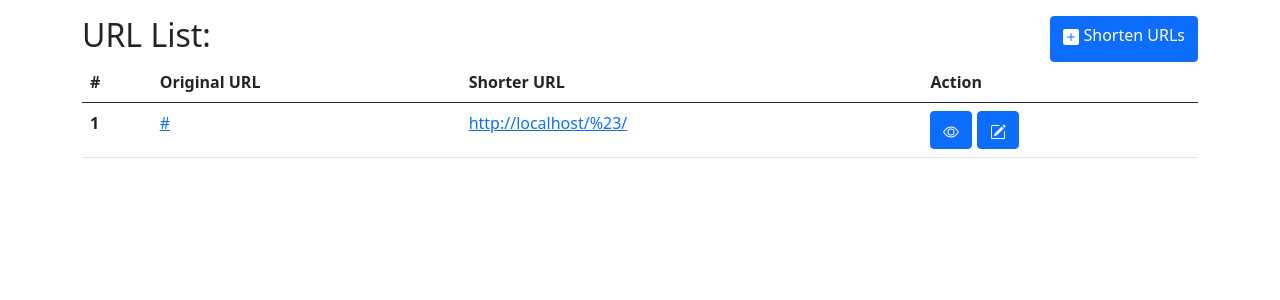
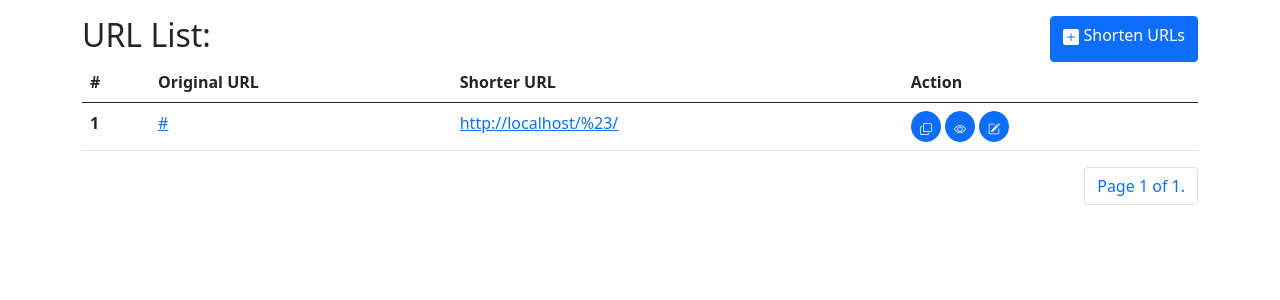
Before and after one commit to RupamHalder/url_shortener_application, a Django app: page /list/ in a window 1280 px wide. Shown: the part 56-356 px from the top of the page. Run offline with Django 4.2, Linux system fonts and the light colour scheme; tables that the repository leaves empty hold one stand-in row (values such as "Sample post").

Commit message:
added functionality to copy short url and added pagination

```diff
--- a/app_url_shortener/templates/base.html
+++ b/app_url_shortener/templates/base.html
@@ -24,6 +24,9 @@
     {% endblock content %}
 </div>
 
+<!-- Jquery -->
+<script src="https://code.jquery.com/jquery-3.7.1.min.js" integrity="sha256-/JqT3SQfawRcv/BIHPThkBvs0OEvtFFmqPF/lYI/Cxo=" crossorigin="anonymous"></script>
+
 <!-- Optional JavaScript; choose one of the two! -->
 
 <!-- Option 1: Bootstrap Bundle with Popper -->
@@ -36,5 +39,8 @@
 <script src="https://cdn.jsdelivr.net/npm/@popperjs/core@2.9.2/dist/umd/popper.min.js" integrity="sha384-IQsoLXl5PILFhosVNubq5LC7Qb9DXgDA9i+tQ8Zj3iwWAwPtgFTxbJ8NT4GN1R8p" crossorigin="anonymous"></script>
 <script src="https://cdn.jsdelivr.net/npm/bootstrap@5.0.2/dist/js/bootstrap.min.js" integrity="sha384-cVKIPhGWiC2Al4u+LWgxfKTRIcfu0JTxR+EQDz/bgldoEyl4H0zUF0QKbrJ0EcQF" crossorigin="anonymous"></script>
 -->
+
+{% block page_js %}
+{% endblock page_js %}
 </body>
 </html>
--- a/app_url_shortener/templates/url/shorten-url-list.html
+++ b/app_url_shortener/templates/url/shorten-url-list.html
@@ -1,14 +1,25 @@
-{% extends 'base.html' %}
-{% load static %}
-{% block content %}
-    <div class="d-flex justify-content-between"><h2>URL List:</h2>
+{% extends 'base.html' %} {% load static %} {% block content %}
+<div class="d-flex justify-content-between">
+  <h2>URL List:</h2>
   <a href="{% url 'shorten-url' %}" type="button" class="btn btn-primary">
-            <svg xmlns="http://www.w3.org/2000/svg" width="16" height="16" fill="currentColor"
-                 class="bi bi-plus-square-fill" viewBox="0 0 16 16">
-                <path d="M2 0a2 2 0 0 0-2 2v12a2 2 0 0 0 2 2h12a2 2 0 0 0 2-2V2a2 2 0 0 0-2-2zm6.5 4.5v3h3a.5.5 0 0 1 0 1h-3v3a.5.5 0 0 1-1 0v-3h-3a.5.5 0 0 1 0-1h3v-3a.5.5 0 0 1 1 0"></path>
+    <svg
+      xmlns="http://www.w3.org/2000/svg"
+      width="16"
+      height="16"
+      fill="currentColor"
+      class="bi bi-plus-square-fill"
+      viewBox="0 0 16 16"
+    >
+      <path
+        d="M2 0a2 2 0 0 0-2 2v12a2 2 0 0 0 2 2h12a2 2 0 0 0 2-2V2a2 2 0 0 0-2-2zm6.5 4.5v3h3a.5.5 0 0 1 0 1h-3v3a.5.5 0 0 1-1 0v-3h-3a.5.5 0 0 1 0-1h3v-3a.5.5 0 0 1 1 0"
+      ></path>
     </svg>
     Shorten URLs
   </a>
+</div>
+
+<div class="alert alert-success" id="url-copy-message" style="display: none;" role="alert">
+    The Shorter URL has been copied!
 </div>
 
 <table class="table">
@@ -24,35 +35,125 @@
     {% for shorten_url in shorten_url_list %}
     <tr>
       <th scope="row">{{forloop.counter}}</th>
-            <td><a href="{{shorten_url.original_url}}" target="_blank">{{shorten_url.original_url}}</a></td>
-            <td><a href="{% url 'open-shorten-url' shorten_url.short_url %}"
-                   target="_blank">
-                   {{ request.scheme }}://{{ request.get_host }}{% url 'open-shorten-url' shorten_url.short_url %}</a></td>
       <td>
-                <a href="{% url 'shorten-url-detail' shorten_url.pk %}" type="button" class="btn btn-primary">
-                    <svg xmlns="http://www.w3.org/2000/svg" width="16" height="16" fill="currentColor" class="bi bi-eye"
-                         viewBox="0 0 16 16">
-                        <path d="M16 8s-3-5.5-8-5.5S0 8 0 8s3 5.5 8 5.5S16 8 16 8M1.173 8a13 13 0 0 1 1.66-2.043C4.12 4.668 5.88 3.5 8 3.5s3.879 1.168 5.168 2.457A13 13 0 0 1 14.828 8q-.086.13-.195.288c-.335.48-.83 1.12-1.465 1.755C11.879 11.332 10.119 12.5 8 12.5s-3.879-1.168-5.168-2.457A13 13 0 0 1 1.172 8z"/>
-                        <path d="M8 5.5a2.5 2.5 0 1 0 0 5 2.5 2.5 0 0 0 0-5M4.5 8a3.5 3.5 0 1 1 7 0 3.5 3.5 0 0 1-7 0"/>
+        <a href="{{shorten_url.original_url}}" target="_blank"
+          >{{shorten_url.original_url}}</a
+        >
+      </td>
+      <td>
+        <a
+          href="{% url 'open-shorten-url' shorten_url.short_url %}"
+          target="_blank"
+        >
+          {{ request.scheme }}://{{ request.get_host }}{% url 'open-shorten-url' shorten_url.short_url %}</a
+        >
+      </td>
+      <td>
+        <a
+          href="javascript:void(0);"
+          type="button"
+          class="btn btn-primary btn-sm rounded-pill btnCopyShortURL"
+          title="Copy Short URL"
+          data-short-url="{{ request.scheme }}://{{ request.get_host }}{% url 'open-shorten-url' shorten_url.short_url %}"
+        >
+        <svg xmlns="http://www.w3.org/2000/svg" width="12" height="16" fill="currentColor" class="bi bi-copy" viewBox="0 0 16 16">
+            <path fill-rule="evenodd" d="M4 2a2 2 0 0 1 2-2h8a2 2 0 0 1 2 2v8a2 2 0 0 1-2 2H6a2 2 0 0 1-2-2zm2-1a1 1 0 0 0-1 1v8a1 1 0 0 0 1 1h8a1 1 0 0 0 1-1V2a1 1 0 0 0-1-1zM2 5a1 1 0 0 0-1 1v8a1 1 0 0 0 1 1h8a1 1 0 0 0 1-1v-1h1v1a2 2 0 0 1-2 2H2a2 2 0 0 1-2-2V6a2 2 0 0 1 2-2h1v1z"/>
           </svg>
         </a>
-                <a href="{% url 'edit-shorten-url' shorten_url.pk %}" type="button" class="btn btn-primary">
-                    <svg xmlns="http://www.w3.org/2000/svg" width="16" height="16" fill="currentColor"
-                         class="bi bi-pencil-square" viewBox="0 0 16 16">
-                        <path d="M15.502 1.94a.5.5 0 0 1 0 .706L14.459 3.69l-2-2L13.502.646a.5.5 0 0 1 .707 0l1.293 1.293zm-1.75 2.456-2-2L4.939 9.21a.5.5 0 0 0-.121.196l-.805 2.414a.25.25 0 0 0 .316.316l2.414-.805a.5.5 0 0 0 .196-.12l6.813-6.814z"/>
-                        <path fill-rule="evenodd"
-                              d="M1 13.5A1.5 1.5 0 0 0 2.5 15h11a1.5 1.5 0 0 0 1.5-1.5v-6a.5.5 0 0 0-1 0v6a.5.5 0 0 1-.5.5h-11a.5.5 0 0 1-.5-.5v-11a.5.5 0 0 1 .5-.5H9a.5.5 0 0 0 0-1H2.5A1.5 1.5 0 0 0 1 2.5z"/>
+        <a
+          href="{% url 'shorten-url-detail' shorten_url.pk %}"
+          type="button"
+          class="btn btn-primary btn-sm rounded-pill"
+          title="View"
+        >
+          <svg
+            xmlns="http://www.w3.org/2000/svg"
+            width="12"
+            height="16"
+            fill="currentColor"
+            class="bi bi-eye"
+            viewBox="0 0 16 16"
+          >
+            <path
+              d="M16 8s-3-5.5-8-5.5S0 8 0 8s3 5.5 8 5.5S16 8 16 8M1.173 8a13 13 0 0 1 1.66-2.043C4.12 4.668 5.88 3.5 8 3.5s3.879 1.168 5.168 2.457A13 13 0 0 1 14.828 8q-.086.13-.195.288c-.335.48-.83 1.12-1.465 1.755C11.879 11.332 10.119 12.5 8 12.5s-3.879-1.168-5.168-2.457A13 13 0 0 1 1.172 8z"
+            />
+            <path
+              d="M8 5.5a2.5 2.5 0 1 0 0 5 2.5 2.5 0 0 0 0-5M4.5 8a3.5 3.5 0 1 1 7 0 3.5 3.5 0 0 1-7 0"
+            />
+          </svg>
+        </a>
+        <a
+          href="{% url 'edit-shorten-url' shorten_url.pk %}"
+          type="button"
+          class="btn btn-primary btn-sm rounded-pill"
+          title="Edit"
+        >
+          <svg
+            xmlns="http://www.w3.org/2000/svg"
+            width="12"
+            height="16"
+            fill="currentColor"
+            class="bi bi-pencil-square"
+            viewBox="0 0 16 16"
+          >
+            <path
+              d="M15.502 1.94a.5.5 0 0 1 0 .706L14.459 3.69l-2-2L13.502.646a.5.5 0 0 1 .707 0l1.293 1.293zm-1.75 2.456-2-2L4.939 9.21a.5.5 0 0 0-.121.196l-.805 2.414a.25.25 0 0 0 .316.316l2.414-.805a.5.5 0 0 0 .196-.12l6.813-6.814z"
+            />
+            <path
+              fill-rule="evenodd"
+              d="M1 13.5A1.5 1.5 0 0 0 2.5 15h11a1.5 1.5 0 0 0 1.5-1.5v-6a.5.5 0 0 0-1 0v6a.5.5 0 0 1-.5.5h-11a.5.5 0 0 1-.5-.5v-11a.5.5 0 0 1 .5-.5H9a.5.5 0 0 0 0-1H2.5A1.5 1.5 0 0 0 1 2.5z"
+            />
           </svg>
         </a>
       </td>
     </tr>
-        {% endfor %}
-        {% if shorten_url_list|length == 0 %}
+    {% endfor %} {% if shorten_url_list|length == 0 %}
     <tr>
-            <td colspan="4">
-            </td>
+      <td colspan="4"></td>
     </tr>
     {% endif %}
   </tbody>
 </table>
+
+<nav aria-label="Page navigation example">
+  <ul class="pagination justify-content-end">
+    {% if page_obj.has_previous %}
+    <li class="page-item">
+      <a class="page-link" href="?page=1" tabindex="-1" aria-disabled="true"
+        >First</a
+      >
+    </li>
+    <li class="page-item">
+      <a
+        class="page-link"
+        href="?page={{ page_obj.previous_page_number }}"
+        tabindex="-1"
+        aria-disabled="true"
+        >Previous</a
+      >
+    </li>
+    {% endif %}
+
+    <li class="page-item">
+      <a class="page-link" href="javascript:void(0);" disabled>
+        Page {{ page_obj.number }} of {{ page_obj.paginator.num_pages }}.
+      </a>
+    </li>
+
+    {% if page_obj.has_next %}
+    <li class="page-item">
+        <a class="page-link" href="?page={{ page_obj.next_page_number }}">Next</a>
+    </li>
+    <li class="page-item">
+      <a class="page-link" href="?page={{ page_obj.paginator.num_pages }}">
+        Last
+      </a>
+    </li>
+    {% endif %}
+  </ul>
+</nav>
 {% endblock content %}
+
+{% block page_js %}
+<script src="{% static 'js/custom/url_shortener/list.js' %}"></script>
+{% endblock page_js %}
--- a/app_url_shortener/views.py
+++ b/app_url_shortener/views.py
@@ -35,7 +35,7 @@ class ShortenUrlListView(generic.ListView):
     model = Url
     template_name = "url/shorten-url-list.html"
     context_object_name = "shorten_url_list" # by default it takes "object_list"
-    paginate_by = 5
+    paginate_by = 10
 
     def get_queryset(self):
         return Url.objects.order_by("-created_at")
--- a/static/js/custom/url_shortener/list.js
+++ b/static/js/custom/url_shortener/list.js
@@ -0,0 +1,16 @@
+$(document).ready(function () {
+    $(".btnCopyShortURL").click(function () {
+        // Get the value from data attribute
+        var textToCopy = $(this).data("short-url");
+
+        // Create a temporary input element
+        var tempInput = $("<input>");
+        $("body").append(tempInput);
+        tempInput.val(textToCopy).select();
+        document.execCommand("copy");
+        tempInput.remove();
+
+        // Show copied message
+        $("#url-copy-message").fadeIn().delay(1000).fadeOut();
+    });
+});
--- a/url_shortener/settings.py
+++ b/url_shortener/settings.py
@@ -126,6 +126,7 @@ USE_TZ = True
 # https://docs.djangoproject.com/en/4.2/howto/static-files/
 
 STATIC_URL = 'static/'
+STATICFILES_DIRS = [os.path.join(BASE_DIR, 'static')]
 
 # Default primary key field type
 # https://docs.djangoproject.com/en/4.2/ref/settings/#default-auto-field
```
Also changed, not shown: Readme.md. Lines whose indentation alone changed are shown as unchanged.
